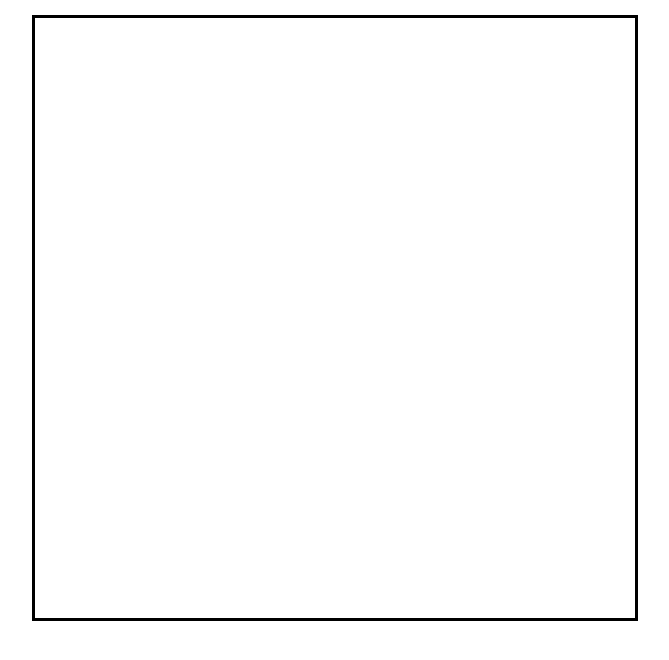
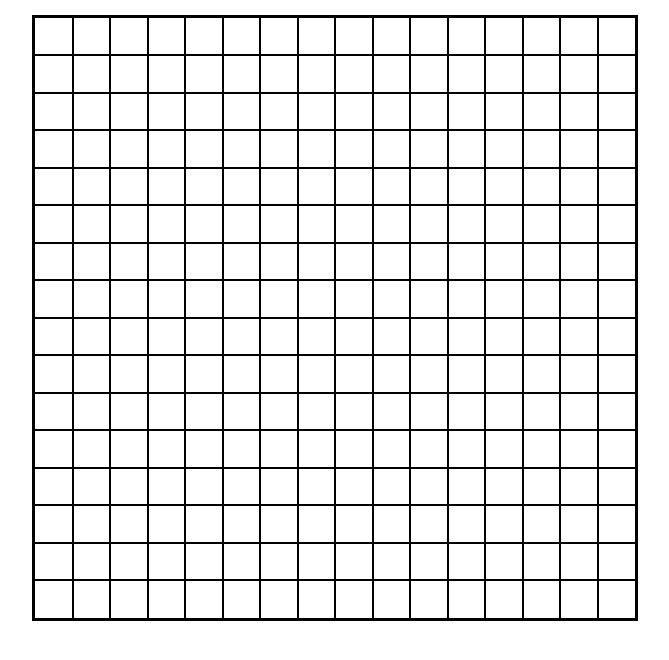
Before and after one commit to juan-est145/Odin-Project_Etch-a-Sketch, a plain HTML site: page index.html in a window 1280 px wide. Shown: the part 122-782 px from the top of the page, without its empty margins (305-974 px from the left). Drawn offline with Linux system fonts and the light colour scheme.

Commit message:
Grid is properly styled

```diff
--- a/style.css
+++ b/style.css
@@ -20,10 +20,21 @@ h1
     height: 600px;
     outline-style: solid;
     color: black;
+    display: flex;
 }
+
 
 .column
 {
     display: flex;
+    flex-direction: column;
     flex-grow: 1;
 }
+
+.cell
+{
+    flex-grow: 1;
+    outline-style: solid;
+    color: black;
+    outline-width: 0.8px;
+}
```
